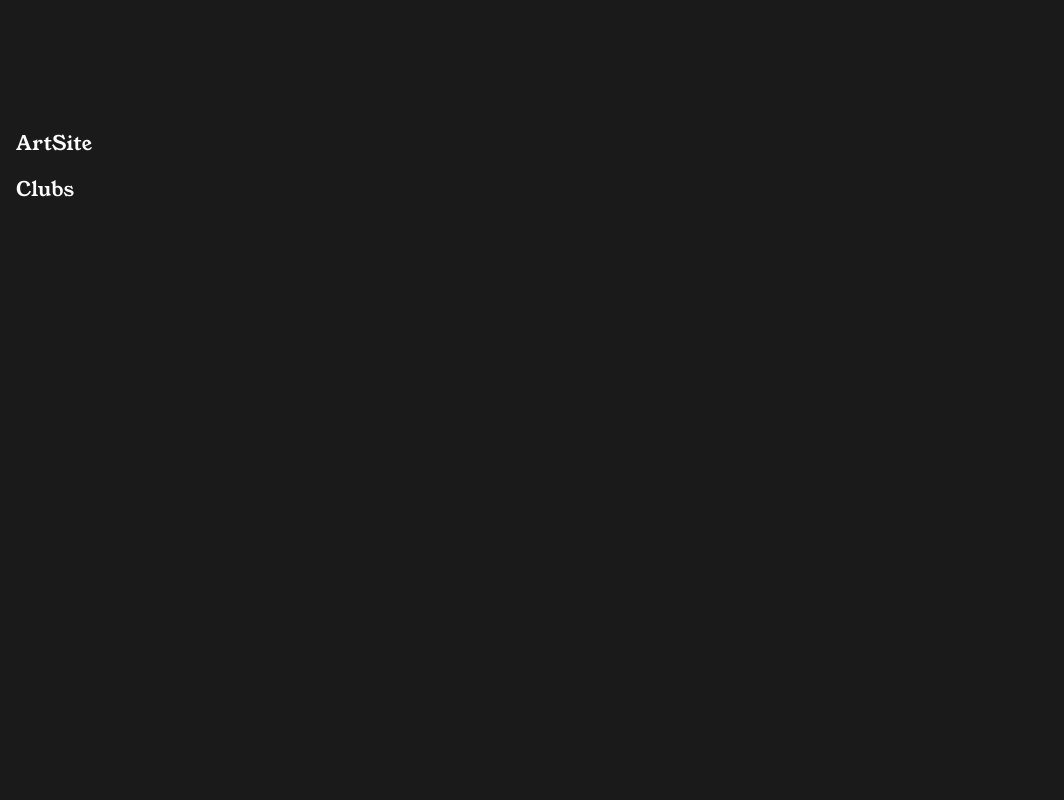
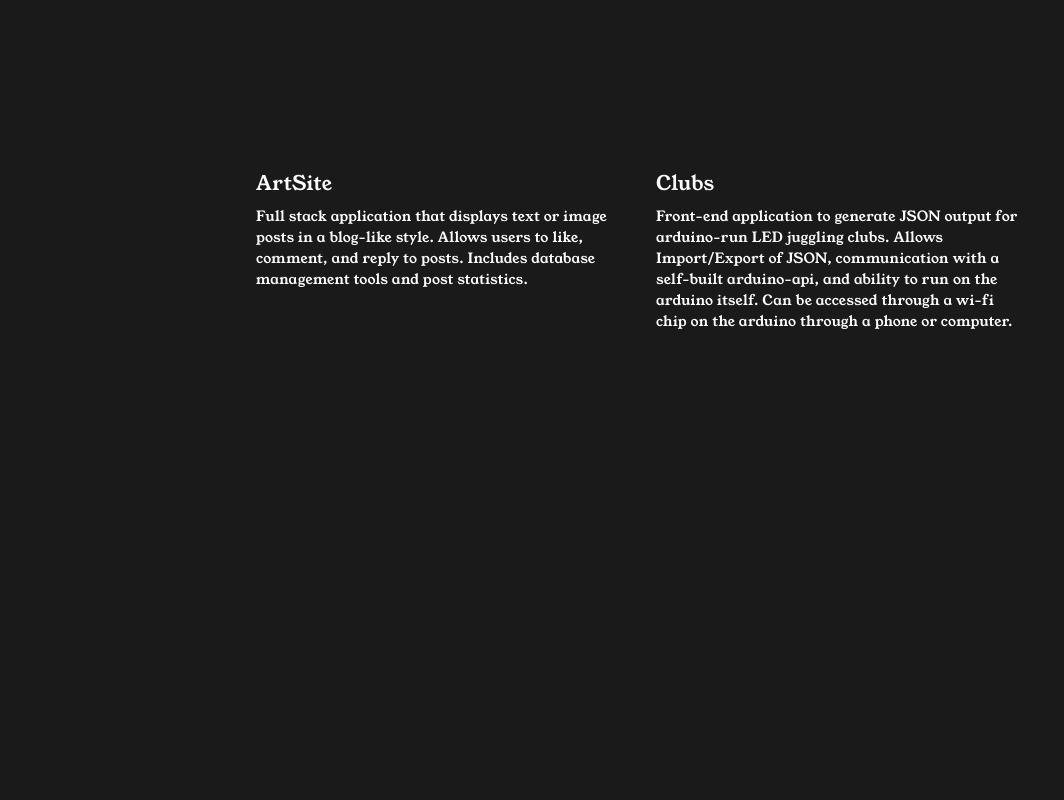
Before and after one commit to teykamp/homepage, a Vue app: page / in a window 1280 px wide. Shown: the part 1480-2280 px from the top of the page, without its empty margins (0-1064 px from the left). Built offline with nearby package versions, Linux system fonts and the light colour scheme.

Commit message:
add wrap to cards

```diff
--- a/src/components/CodingContent.vue
+++ b/src/components/CodingContent.vue
@@ -1,6 +1,6 @@
 <template>
   <div
-    class="resume-content"
+    class="resume-content d-flex justify-center flex-wrap"
     :style="{
       'min-height': '100vh',
       ...colors,
@@ -8,13 +8,19 @@
     <v-sheet
       v-for="(project, key) in text"
       :key="key"
+      class="mt-10"
       :style="{
-        ...colors
+        ...colors,
+        'min-width': '350px',
+        'max-width': '400px',
       }"
     >
       <v-card-title>
         {{ project.title }}
       </v-card-title>
+      <v-card-text>
+        {{ project.description }}
+      </v-card-text>
     </v-sheet>
   </div>
 </template>
```
